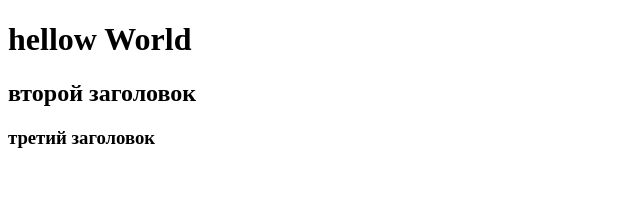
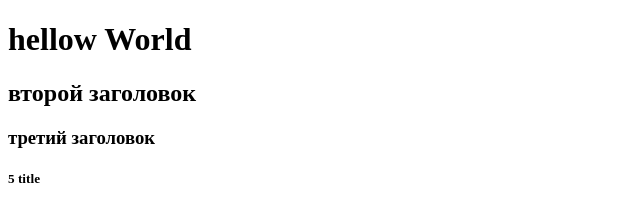
Before and after one commit to acces5denied/test, a plain HTML site: page index.html in a window 1280 px wide. Shown: the full height of the page, 0-640 px from the left. Drawn offline with Linux system fonts and the light colour scheme.

Commit message:
add h5 in branch 1

```diff
--- a/index.html
+++ b/index.html
@@ -10,5 +10,6 @@
     <h1>hellow World</h1>
     <h2>второй заголовок</h2>
     <h3>третий заголовок</h3>
+    <h5>5 title</h5>
 </body>
 </html>
```
